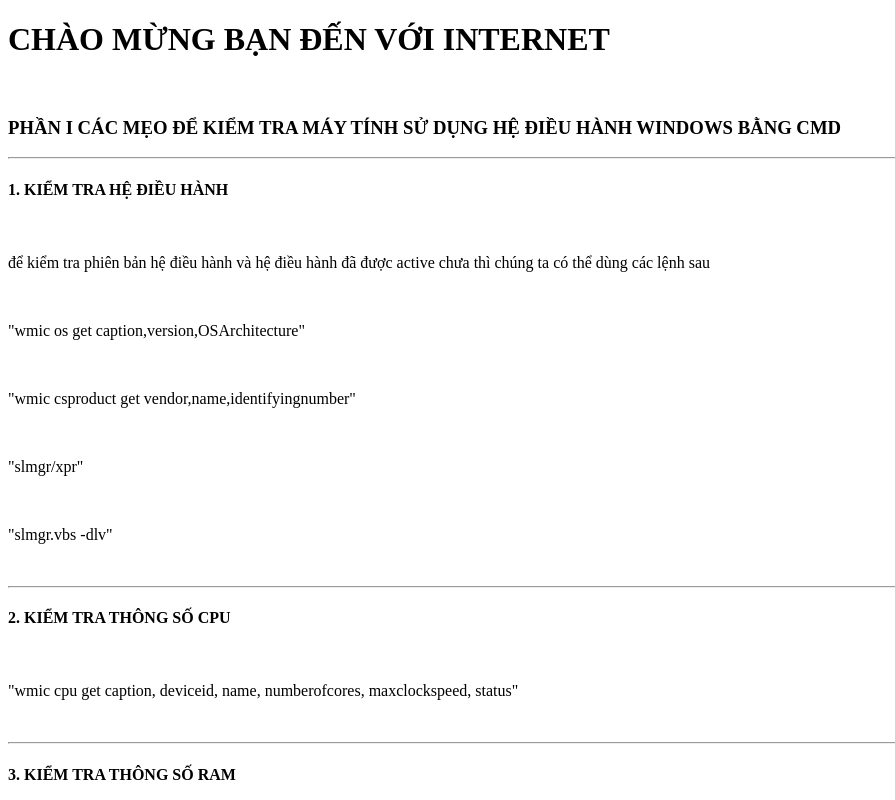
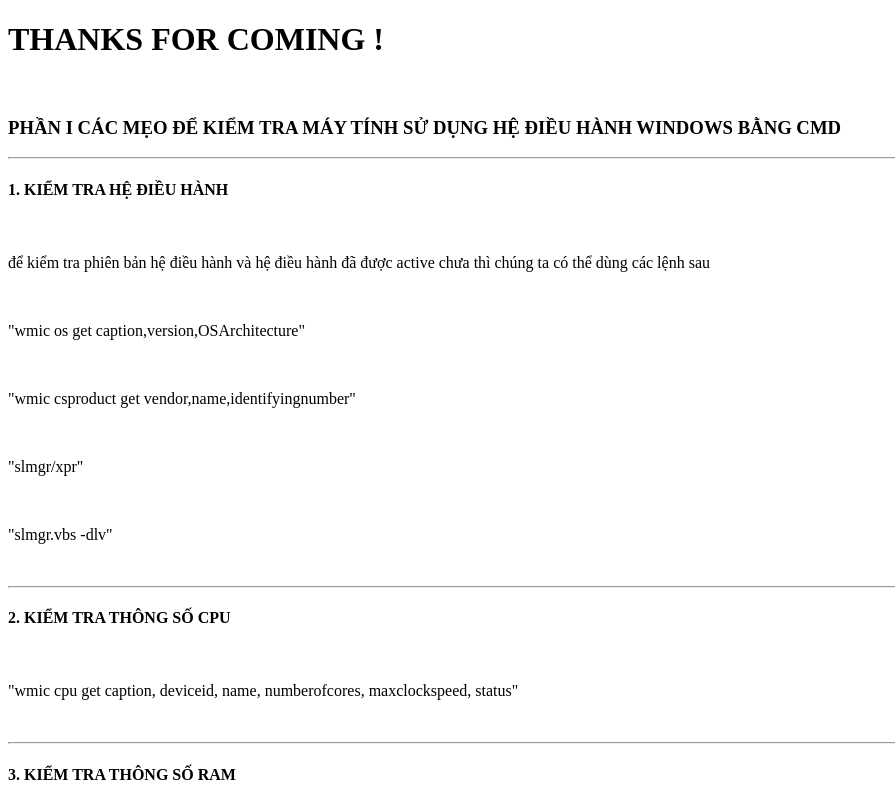
Before and after one commit to thanhtho0311/notedocument, a plain HTML site: page index.html in a window 1280 px wide. Shown: the top 800 px of the page, without its empty margins (0-895 px from the left). Drawn offline with Linux system fonts and the light colour scheme.

Commit message:
Update index.html

```diff
--- a/index.html
+++ b/index.html
@@ -4,7 +4,7 @@
 	<title>web note tài liệu</title>
 </head>
 <body>
-<h1> CHÀO MỪNG BẠN ĐẾN VỚI INTERNET </h1> <br>
+<h1> THANKS FOR COMING ! </h1> <br>
 
 <h3> PHẦN I CÁC MẸO ĐỂ KIỂM TRA MÁY TÍNH SỬ DỤNG HỆ ĐIỀU HÀNH WINDOWS BẰNG CMD </h3>
 
```
